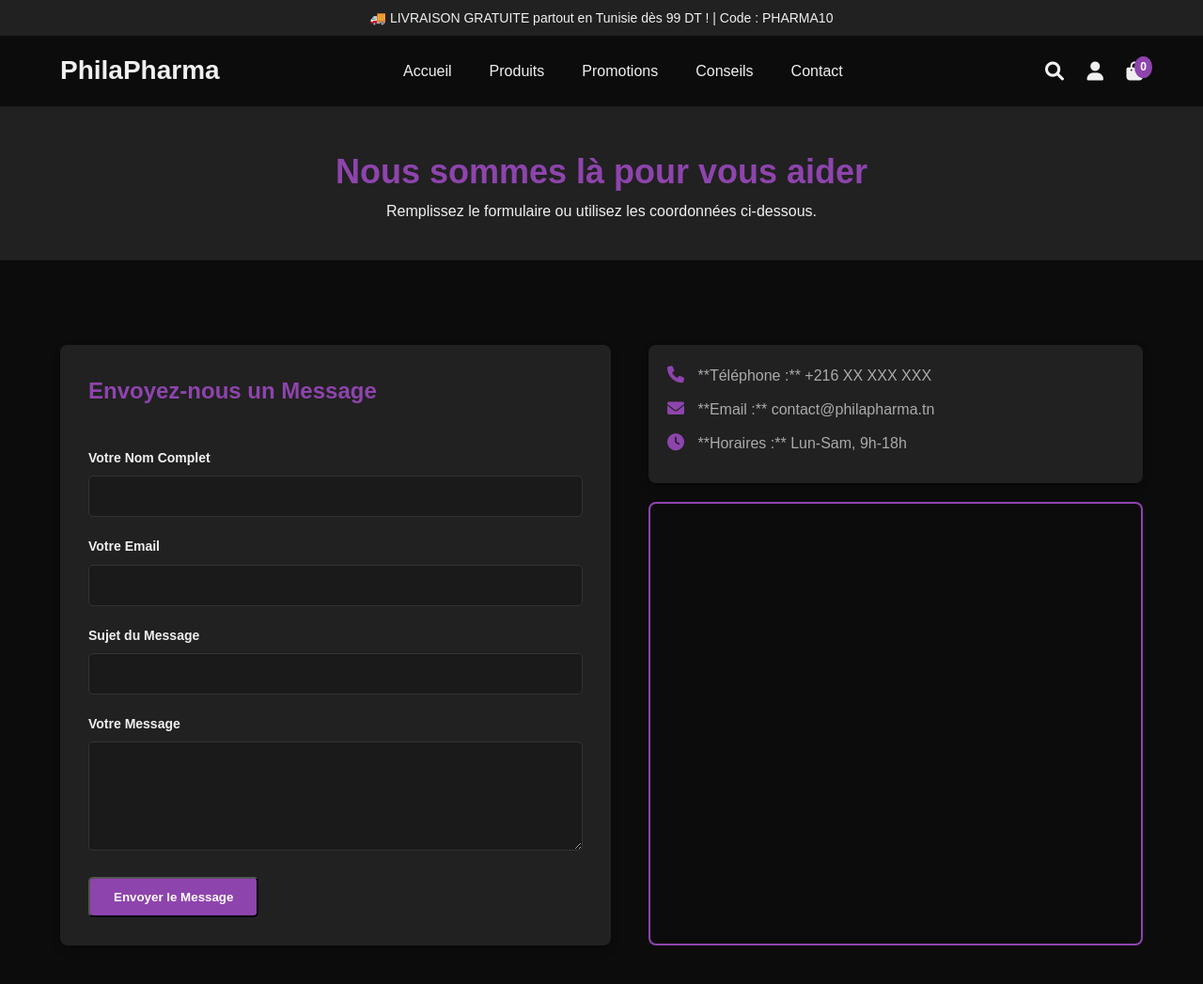
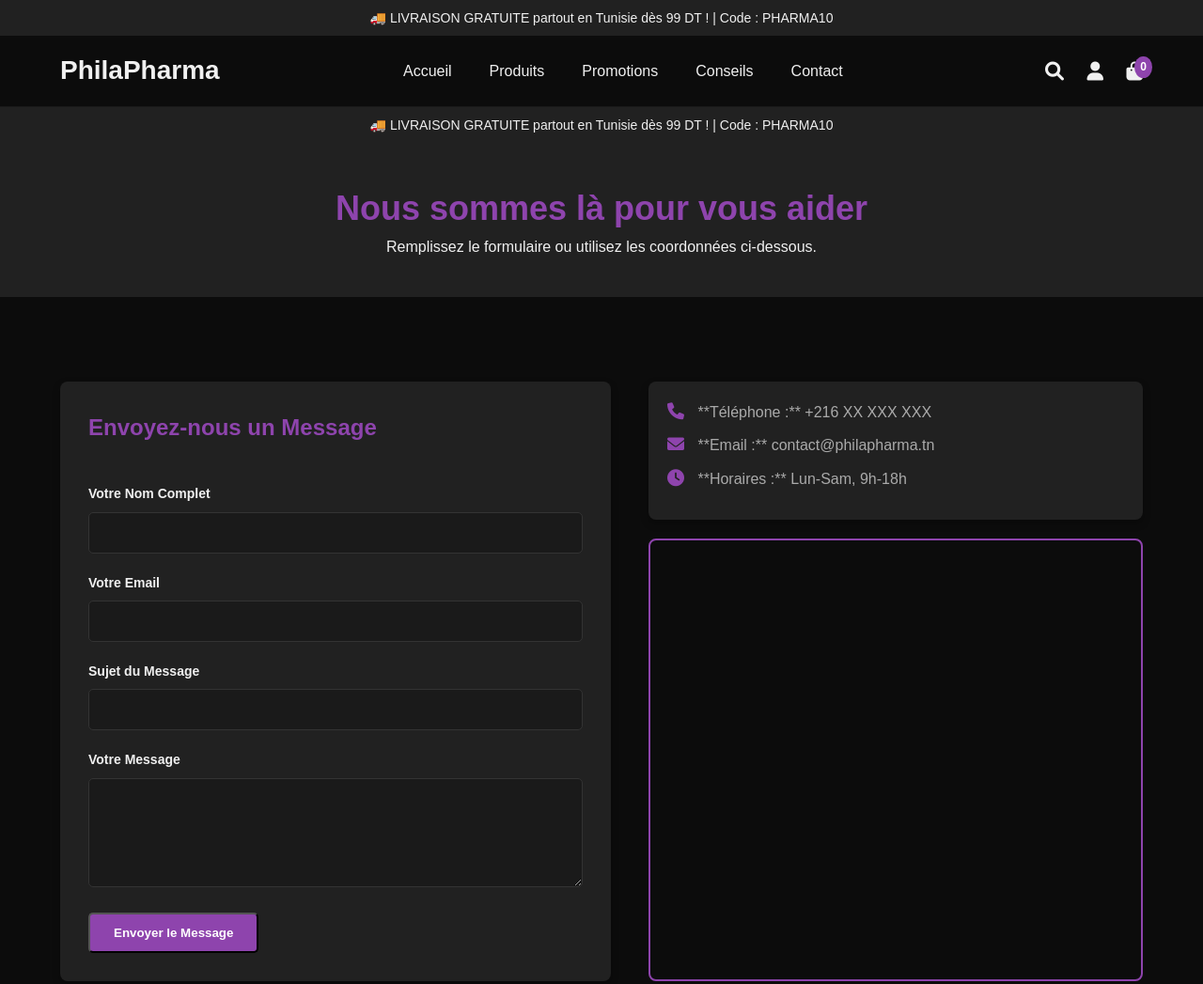
Before and after one commit to boutheinagadhgadhi95-spec/philapharma, a plain HTML site: page contact.html in a window 1280 px wide. Shown: the top 1047 px of the page at 94% size. Drawn offline with Linux system fonts and the light colour scheme.

Commit message:
Update contact.html

```diff
--- a/contact.html
+++ b/contact.html
@@ -110,7 +110,6 @@
     </style>
 </head>
 <body>
-
     <header class="promo-bar">
         <div class="promo-bar-content">
             <span>🚚 LIVRAISON GRATUITE partout en Tunisie dès 99 DT ! | Code : PHARMA10</span>
@@ -119,7 +118,10 @@
 
     <header class="main-header">
         <div class="container main-header-content">
-            <a href="index.html" class="logo">PhilaPharma</a>
+            <a href="index.html" class="logo">
+                PhilaPharma
+            </a>
+
             <nav class="main-nav">
                 <ul>
                     <li><a href="index.html">Accueil</a></li>
@@ -129,6 +131,7 @@
                     <li><a href="contact.html">Contact</a></li>
                 </ul>
             </nav>
+
             <div class="header-icons">
                 <a href="#"><i class="fas fa-search"></i></a>
                 <a href="register.html"><i class="fas fa-user"></i></a>
@@ -137,6 +140,12 @@
                     <span class="cart-count">0</span>
                 </a>
             </div>
+        </div>
+    </header>
+
+    <header class="promo-bar">
+        <div class="promo-bar-content">
+            <span>🚚 LIVRAISON GRATUITE partout en Tunisie dès 99 DT ! | Code : PHARMA10</span>
         </div>
     </header>
     <section class="contact-header">
```
Lines whose indentation alone changed are shown as unchanged.
